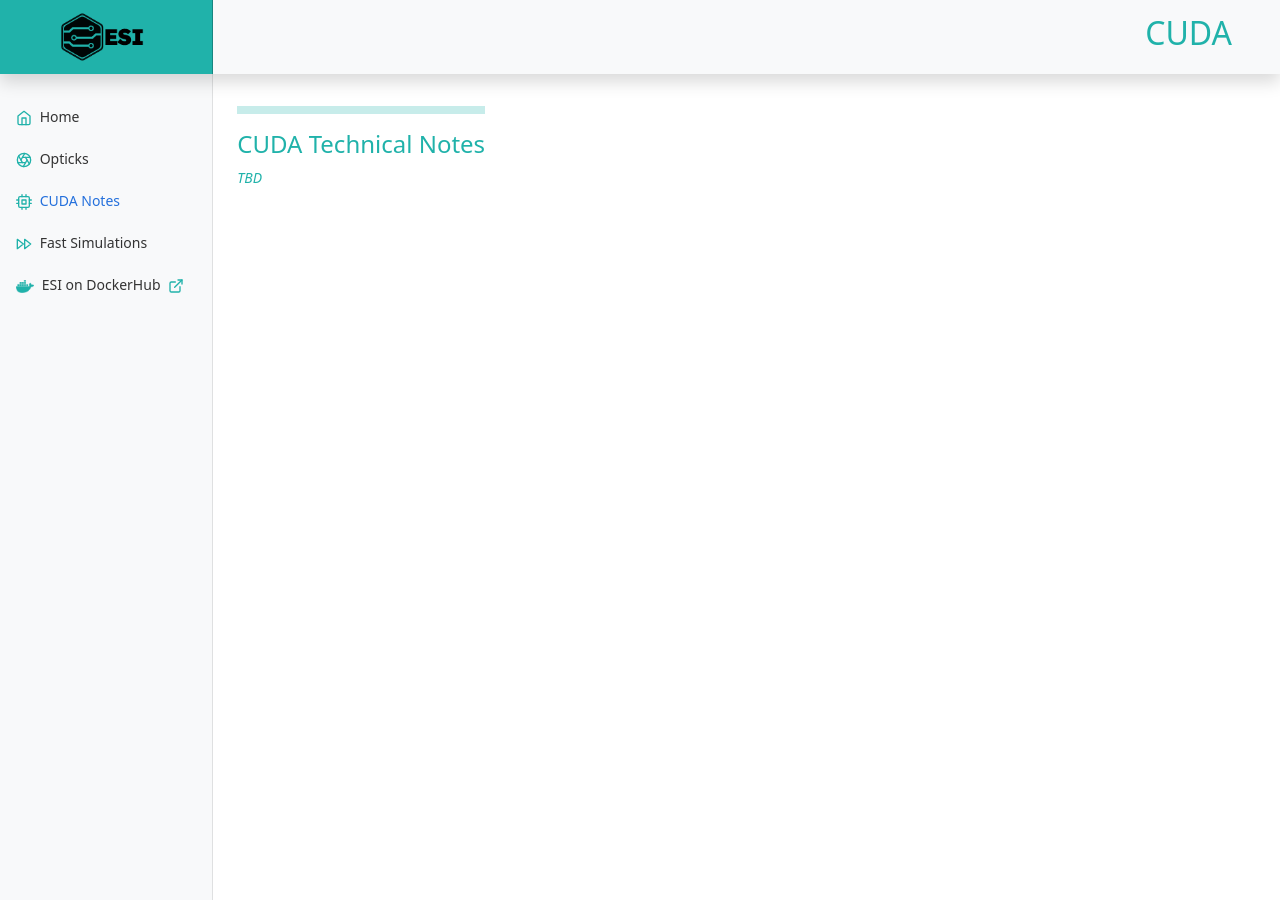
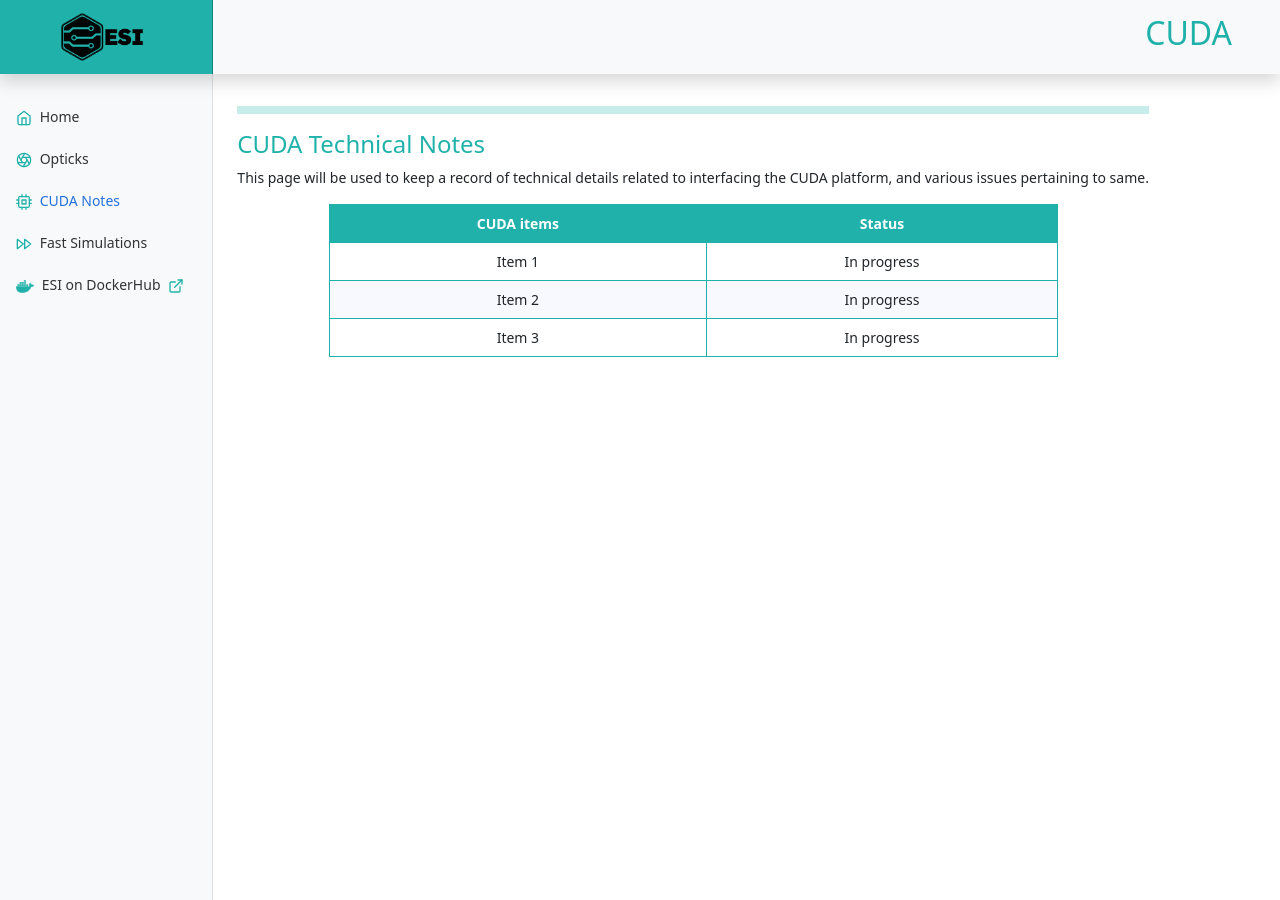
Before and after one commit to BNLNPPS/esi-docs, a Jekyll site: the page built from _content/cuda.md, in a window 1280 px wide. Built offline with Jekyll 4.4.1, drawn with Linux system fonts in a browser that asks for light colours.

Commit message:
Added proper favicon, and a test table to validate CSS

```diff
--- a/_config.yml
+++ b/_config.yml
@@ -6,6 +6,8 @@
     permalink: /content/:title.html
 
 HR: '<hr style="height:8px;border:none;color:#999;background-color:lightseagreen;" />'
+
+color: lightseagreen
 
 exclude:
   - .sass-cache/
--- a/_content/cuda.md
+++ b/_content/cuda.md
@@ -10,4 +10,11 @@
 #### CUDA Technical Notes
 
 
-_TBD_
+This page will be used to keep a record of technical details related to interfacing the CUDA platform, and various issues pertaining to same.
+
+<table width="80%" border="1" align="center">
+<tr><th>CUDA items</th><th>Status</th></tr>
+<tr><td>Item 1</td><td>In progress</td></tr>
+<tr><td>Item 2</td><td>In progress</td></tr>
+<tr><td>Item 3</td><td>In progress</td></tr>
+</table>
--- a/_includes/head.html
+++ b/_includes/head.html
@@ -6,8 +6,8 @@
 
   <title>EIC Simulation Infrastructure Project</title>
 
-  <link rel="icon" type="image/png" sizes="32x32" href="/assets/images/favicon/favicon-32x32.png">
-  <link rel="icon" type="image/png" sizes="16x16" href="/assets/images/favicon/favicon-16x16.png">
+  <link rel="icon" type="image/png" sizes="32x32" href="/assets/images/favicon/favicon-esi.png">
+  <link rel="icon" type="image/png" sizes="16x16" href="/assets/images/favicon/favicon-esi.png">
 
   <link rel="shortcut icon" href="{{ "/favicon.ico" | prepend: site.baseurl | prepend: site.url }}" />
 
--- a/_includes/head5.html
+++ b/_includes/head5.html
@@ -21,8 +21,8 @@
       }
     }
   </style>
-  <link rel="icon" type="image/png" sizes="32x32" href="/assets/images/favicon/favicon-32x32.png">
-  <link rel="icon" type="image/png" sizes="16x16" href="/assets/images/favicon/favicon-16x16.png">
+  <link rel="icon" type="image/png" sizes="32x32" href="/assets/images/favicon/favicon-esi.png">
+  <link rel="icon" type="image/png" sizes="16x16" href="/assets/images/favicon/favicon-esi.png">
 
   <link rel="shortcut icon" href="{{ "/favicon.ico" | prepend: site.baseurl | prepend: site.url }}" />
 
```
Also changed, not shown: assets/images/favicon/favicon-esi.png (added), favicon.ico, 2 other files.
